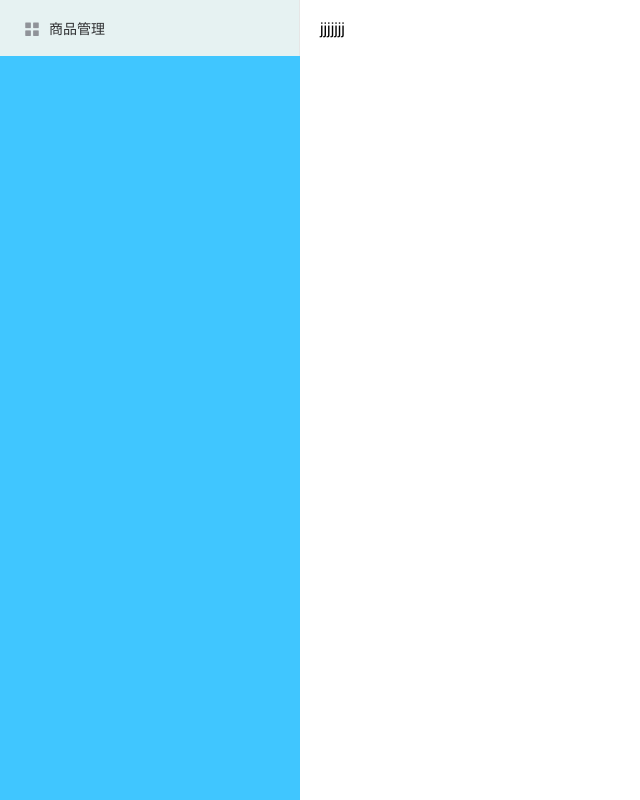
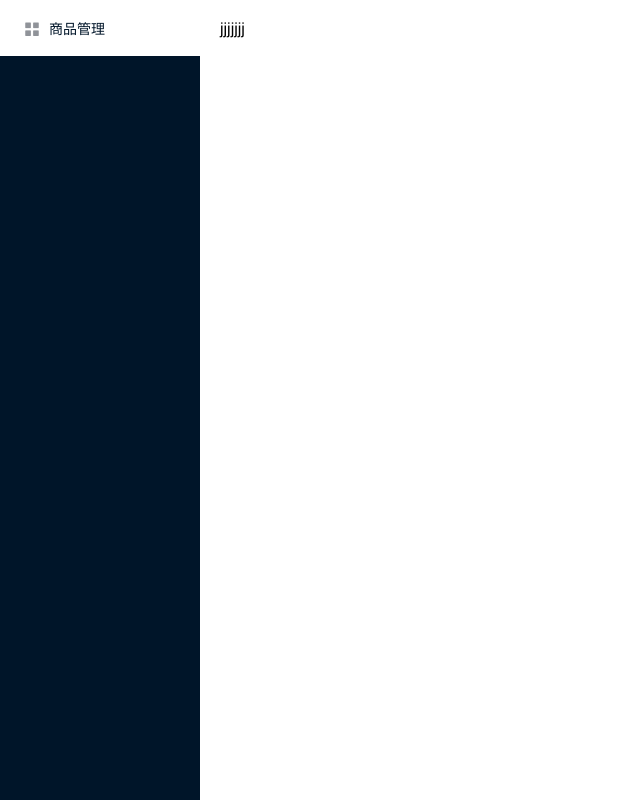
Before and after one commit to EllaYan/web-graduation, a Vue app: page / in a window 1280 px wide. Shown: the whole page, without its empty margins (0-640 px from the left). Built offline with nearby package versions, Linux system fonts and the light colour scheme.

Commit message:
no message

```diff
--- a/src/components/sideBar.vue
+++ b/src/components/sideBar.vue
@@ -1,6 +1,6 @@
 <template>
     <el-aside class="aside">
-        <el-menu class="menu-container">
+        <el-menu class="menu-container" active-text-color="#001529">
             <el-menu-item v-for="item in memu" :key="item.name">
                 <i class="el-icon-menu"></i>
                 <span slot="title">{{item.name}}</span>
@@ -24,16 +24,32 @@ export default {
 }
 </script>
 
-<style lang="scss" scoped>
+<style lang="scss">
 .aside{
     display: flex;
     flex-direction: column;
     min-height: 100vh;
-    background-color: #40C6FF;
+    background-color: #001529;
     color: #fff;
+    width:200px !important;
+    overflow: hidden;
 }
 .menu-container{
-    background-color: #40C6FF;
+    background-color: #001529;
     color:#fff;
+    width:200px;
+    border:0;
+    .el-menu-item{
+        color: #fff;
+        background-color: #001529;
+        &:hover{
+            background-color: #fff !important;
+            color: #001529 !important;
+        }
+    }
+    .is-active{
+        color: #001529 !important;
+    }
+
 }
 </style>
--- a/src/element-variables.scss
+++ b/src/element-variables.scss
@@ -5,6 +5,7 @@ For example, to overwrite the theme color:
 */
 $--color-primary: teal;
 
+
 /* icon font path, required */
 $--font-path: '~element-ui/lib/theme-chalk/fonts';
 
```
